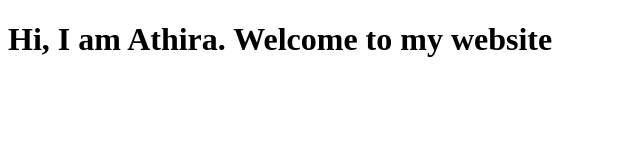
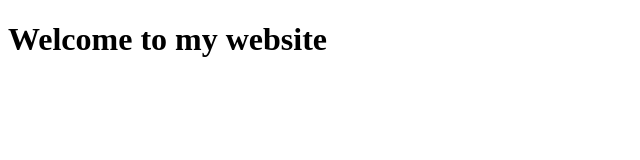
Before and after one commit to Athira448/gitlearning, a plain HTML site: page index.html in a window 1280 px wide. Shown: the whole page, without its empty margins (0-640 px from the left). Drawn offline with Linux system fonts and the light colour scheme.

Commit message:
Revert "i have modified"
This reverts commit ad23cd69c6d5877a7c906b0e4abe52a94e1709e8.

```diff
--- a/index.html
+++ b/index.html
@@ -1,7 +1,7 @@
 <!DOCTYPE html>
 <head>
 <body>
-    <h1>Hi, I am Athira. Welcome to my website</h1>
+    <h1>Welcome to my website</h1>
 </body>
 </head>
 </html>
```
